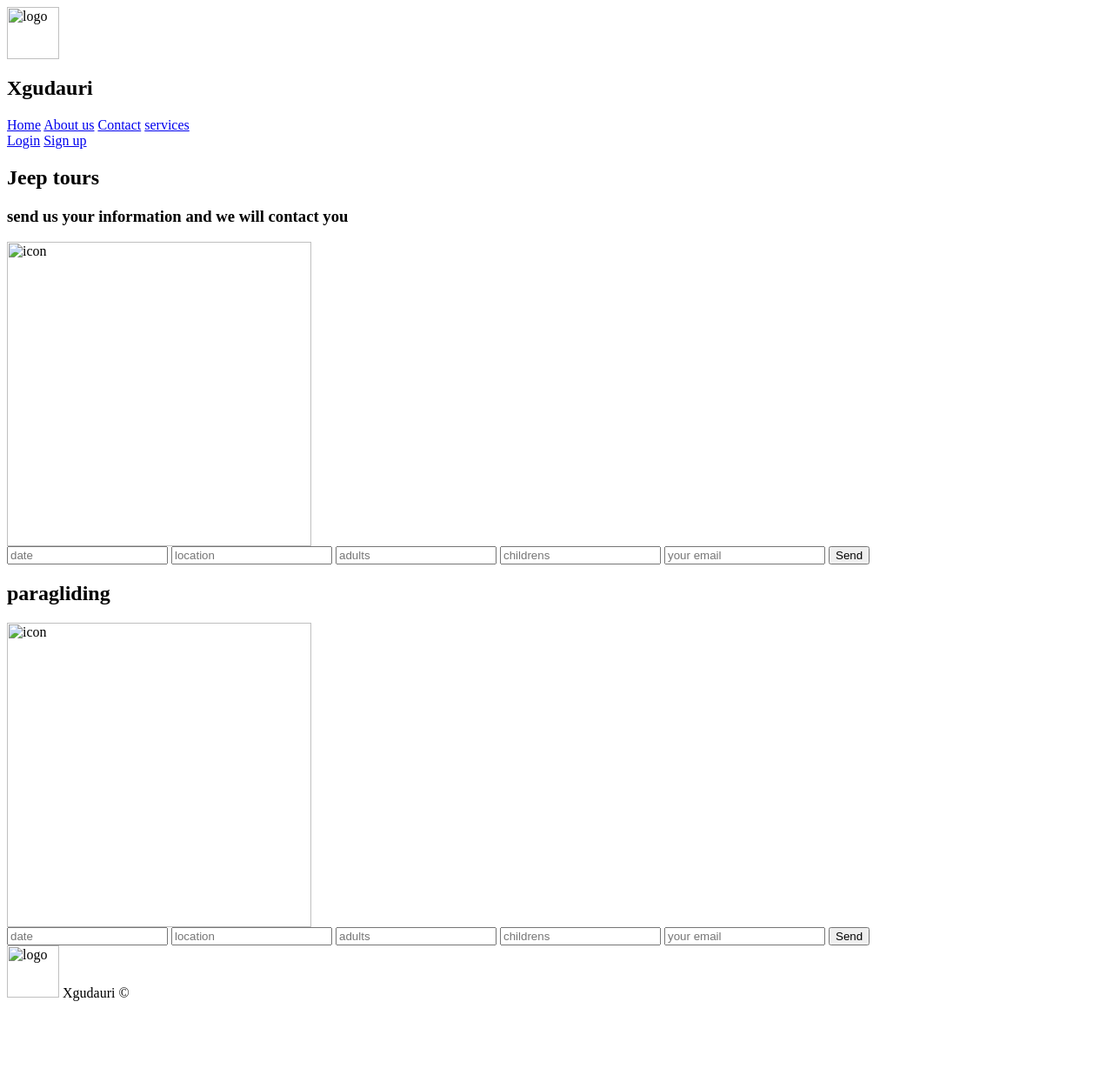
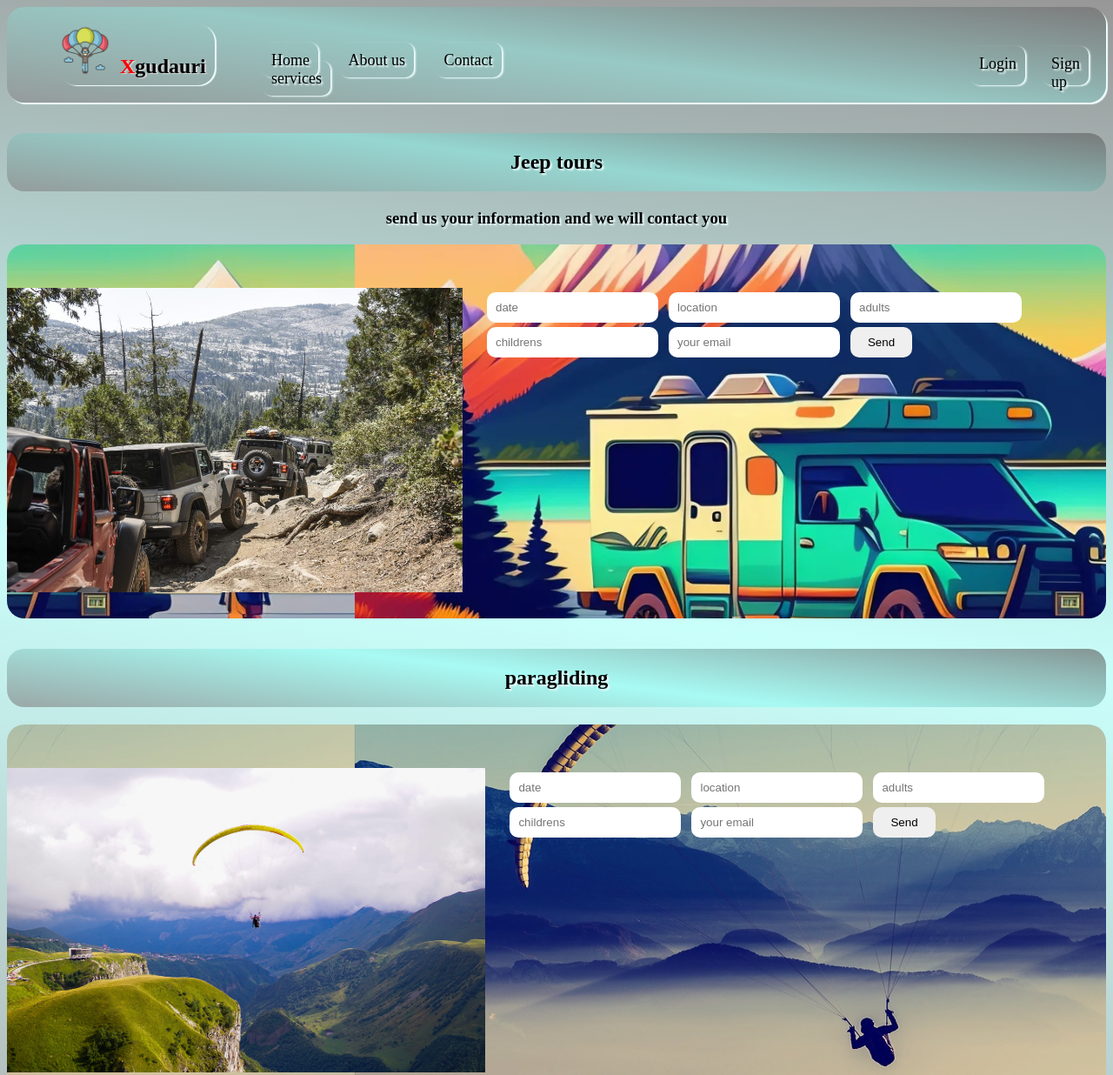
Before and after one commit to htmlCss-168/davidDevdariani, a plain HTML site: page FinalProject/3services.html in a window 1280 px wide. Shown: the top 1236 px of the page at 87% size. Before the commit the page ends 1159 px from the top, so only its background shows below. Drawn offline with Linux system fonts and the light colour scheme; the site is published under a folder, as on GitHub Pages, so addresses that start at the root find nothing.

Commit message:
fixed links

```diff
--- a/FinalProject/3services.html
+++ b/FinalProject/3services.html
@@ -5,26 +5,26 @@
         <meta name="viewpoint" content="width-device-width" initial-scale="1.0">
         <meta name="keyword" content="xgudauri, gudauri,paragliding in georgia,snowmobile riding in georgia, skiing in georgia, jeep tours, overlanding">
         <title>Xgudauri services</title>
-        <link rel="icon" type="image" href="/styles/icons/parachute logo.png">
-        <link rel="stylesheet" href="/services.css">
+        <link rel="icon" type="image" href="styles/icons/parachute logo.png">
+        <link rel="stylesheet" href="services.css">
     </head>
 
     <body>
         <header>
             <nav>
                 <div id="logo">
-                    <img src="/styles/icons/parachute logo.png" alt="logo" height="60">
+                    <img src="styles/icons/parachute logo.png" alt="logo" height="60">
                     <h1> <span>X</span>gudauri</h1>
                 </div>
                 <div class="navmenu">
-                    <a href="/0home.html">Home</a>
-                    <a href="/1aboutus.html">About us</a>
-                    <a href="/2contact.html">Contact</a>
-                    <a href="/3services.html">services</a>
+                    <a href="0home.html">Home</a>
+                    <a href="1aboutus.html">About us</a>
+                    <a href="2contact.html">Contact</a>
+                    <a href="3services.html">services</a>
                 </div>
                 <div class="log" >
-                    <a href="/4login.html">Login</a>
-                    <a href="/5signup.html">Sign up</a>
+                    <a href="4login.html">Login</a>
+                    <a href="5signup.html">Sign up</a>
                 </div>
             </nav>
         </header>
@@ -37,7 +37,7 @@
 
             <div class="container1">
                 <div class="contentpic">
-                    <img src="/styles/icons/jeep.jpg" alt="icon" height="350px">
+                    <img src="styles/icons/jeep.jpg" alt="icon" height="350px">
                 </div>
                 <div class="inputs">
                     <input type="text" placeholder="date">
@@ -55,7 +55,7 @@
 
             <div class="container2">
                 <div class="contentpic">
-                    <img src="/styles/icons/summer paraglide.jpg" alt="icon" height="350px">
+                    <img src="styles/icons/summer paraglide.jpg" alt="icon" height="350px">
                 </div>
                 <div class="inputs">
                     <input type="text" placeholder="date">
@@ -70,7 +70,7 @@
         </main>
 
         <footer>
-            <img src="/styles/icons/parachute logo.png" alt="logo" height="60">
+            <img src="styles/icons/parachute logo.png" alt="logo" height="60">
             <a> <span>X</span>gudauri &copy; </a>
       </footer>
 
--- a/FinalProject/contactus.css
+++ b/FinalProject/contactus.css
@@ -68,7 +68,7 @@ body {
 }
 
 #main {
-    background-image: url(/styles/icons/background.webp);
+    background-image: url(styles/icons/background.webp);
     background-position-y: -550px;
     border-radius: 20px;
 }
--- a/FinalProject/login.css
+++ b/FinalProject/login.css
@@ -68,7 +68,7 @@ body {
 }
 
 main {
-    background-image: url(/styles/icons/snowmobile.jpg);
+    background-image: url(styles/icons/snowmobile.jpg);
     background-size: 1570px;
     background-position-y: -20px;
     background-position-x: 0px;
--- a/FinalProject/services.css
+++ b/FinalProject/services.css
@@ -83,7 +83,7 @@ body {
 .container1 {
     display: flex;
     border-radius: 20px;
-    background-image: url(/styles/icons/overland2222.webp);
+    background-image: url(styles/icons/overland2222.webp);
     background-size: 1120px;
     background-position-x: 400px ;
     padding-top: 50px;
@@ -124,7 +124,7 @@ body {
 .container2 {
     display: flex;
     border-radius: 20px;
-    background-image: url(/styles/icons/paraglide\ back.jpg);
+    background-image: url(styles/icons/paraglide\ back.jpg);
     background-size: 1120px;
     background-position-x: 400px ;
     background-position-y: -200px;
--- a/FinalProject/signup.css
+++ b/FinalProject/signup.css
@@ -68,7 +68,7 @@ body {
 }
 
 main {
-    background-image: url(/styles/icons/xgudauriiiiiiiiiiiiiiii.jpg);
+    background-image: url(styles/icons/xgudauriiiiiiiiiiiiiiii.jpg);
     background-size: 1570px;
     background-position-y: -20px;
     background-position-x: 0px;
```
Also changed, not shown: FinalProject/0home.html (+14 -14 lines), FinalProject/1aboutus.html (+11 -11 lines), FinalProject/2contact.html (+15 -15 lines), FinalProject/4login.html (+10 -10 lines), FinalProject/5signup.html (+10 -10 lines).
